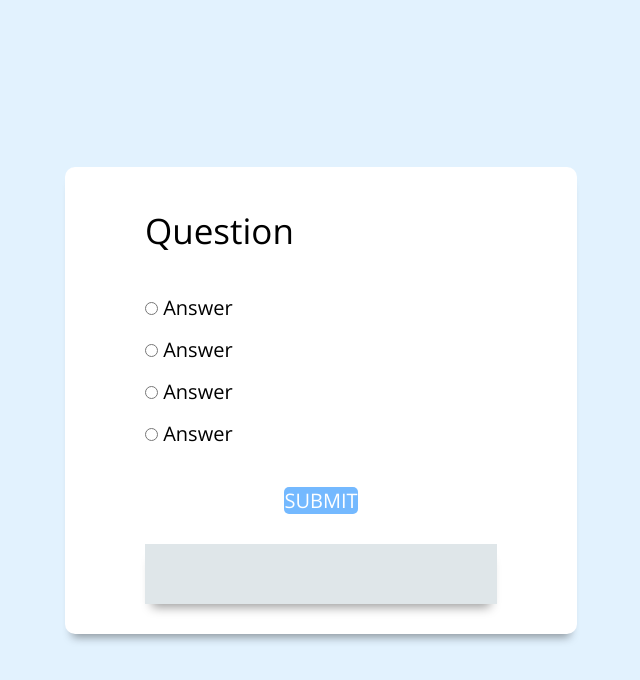
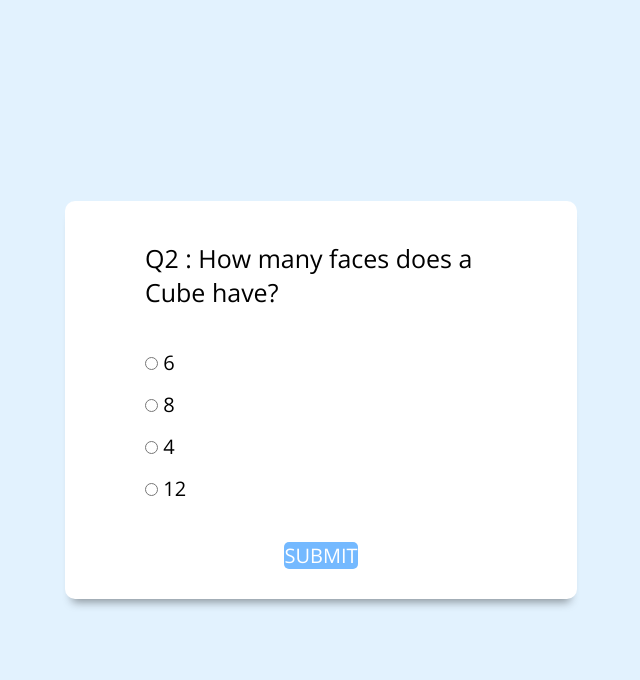
Before and after one commit to aneriadani762/E-Visualizer, a plain HTML site: page shapes-quiz/index.html in a window 1280 px wide. Both pictures are taken after a click on the button "SUBMIT". Shown: the whole page, without its empty margins (319-959 px from the left). Drawn offline with nearby package versions, Linux system fonts and the light colour scheme.

Commit message:
updated index.js

```diff
--- a/shapes-quiz/index.html
+++ b/shapes-quiz/index.html
@@ -10,23 +10,23 @@
 <body>
     <div class="main-div">
         <div class="inner-div">
-            <h2 class="questions">Question</h2>
+            <h2 class="question">Question</h2>
             <ul>
                 <li>
                     <input type="radio" name="answer" id="ans1" class="answer">
                     <label for="ans1" id="option1" >Answer</label>
                 </li>
                 <li>
-                    <input type="radio" name="answer" id="ans1" class="answer">
-                    <label for="ans1" id="option1" >Answer</label>
+                    <input type="radio" name="answer" id="ans2" class="answer">
+                    <label for="ans2" id="option2" >Answer</label>
                 </li>
                 <li>
-                    <input type="radio" name="answer" id="ans1" class="answer">
-                    <label for="ans1" id="option1" >Answer</label>
+                    <input type="radio" name="answer" id="ans3" class="answer">
+                    <label for="ans3" id="option3" >Answer</label>
                 </li>
                 <li>
-                    <input type="radio" name="answer" id="ans1" class="answer">
-                    <label for="ans1" id="option1" >Answer</label>
+                    <input type="radio" name="answer" id="ans4" class="answer">
+                    <label for="ans4" id="option4" >Answer</label>
                 </li>
             </ul>
             <button id="submit">Submit</button>
--- a/shapes-quiz/index.js
+++ b/shapes-quiz/index.js
@@ -80,3 +80,74 @@ const quizShapes = [
         ans: "ans2"
     }
 ];
+
+const question = document.querySelector('.question');
+const option1 = document.querySelector('#option1');
+const option2 = document.querySelector('#option2');
+const option3 = document.querySelector('#option3');
+const option4 = document.querySelector('#option4');
+const submit = document.querySelector('#submit');
+
+const answers = document.querySelectorAll('.answer');
+
+const showScore = document.querySelector('#showScore');
+
+let questionCount = 0;
+let score = 0;
+
+const loadQuestion = ( ) => {
+    const questionList = quizShapes[questionCount];
+
+    question.innerText = questionList.question;
+
+    option1.innerText = questionList.a;
+    option2.innerText = questionList.b;
+    option3.innerText = questionList.c;
+    option4.innerText = questionList.d;
+}
+
+loadQuestion();
+
+const getCheckAnswer = () => {
+    let answer;
+
+    answers.forEach((curAnsElem) => {
+        if(curAnsElem.checked){
+            answer = curAnsElem.id;
+        }
+    });
+
+    return answer;
+};
+
+const deselectAll = () => {
+    answers.forEach((curAnsElem) => curAnsElem.checked = false );
+}
+
+submit.addEventListener('click', () => {
+    const checkedAnswer = getCheckAnswer();
+    console.log(checkedAnswer);
+
+    if(checkedAnswer === quizShapes[questionCount].ans){
+        score++;
+    };
+
+    questionCount++;
+
+    deselectAll();
+
+    if(questionCount < quizShapes.length){
+        loadQuestion();
+    }
+    else{
+
+        showScore.innerHTML = `
+
+        <h3> You scored ${score}/${quizShapes.length} ✌️</h3>
+        <button class="btn" onclick="Location.reload()">Play Again!</button>
+
+        `;
+
+        showScore.classList.remove('scoreArea');
+    }
+});
--- a/shapes-quiz/style.css
+++ b/shapes-quiz/style.css
@@ -29,7 +29,7 @@ html{
 }
 
 .inner-div h2{
-    font-size: 3.5rem;
+    font-size: 2.5rem;
     font-weight: 500;
     margin: 1rem 0 4rem 0;
 }
@@ -70,3 +70,17 @@ input{
     padding: 3rem 4rem;
     box-shadow: 0 1rem 1rem -0.7rem rgba(0, 0, 0, 0.4);
 }
+
+#showScore h3{
+    font-size: 50 rem;
+    text-align: center;
+}
+
+#showScore .btn{
+    background-color: #00b894;
+    color: #fff;
+}
+
+.scoreArea{
+    display: none;
+}
```
